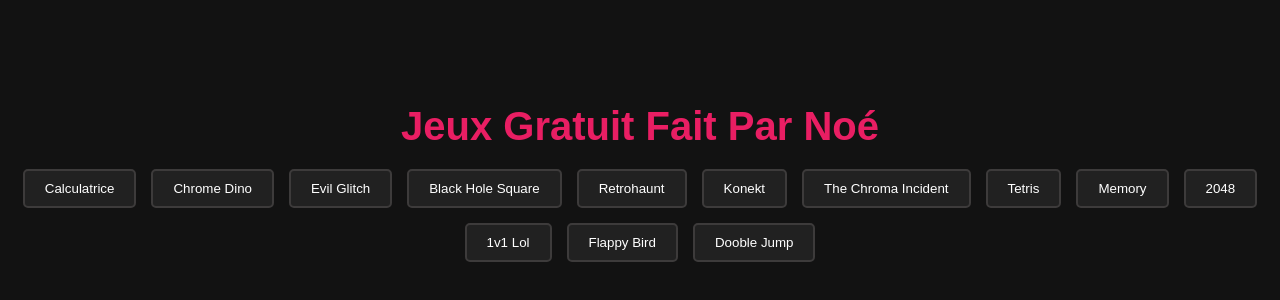
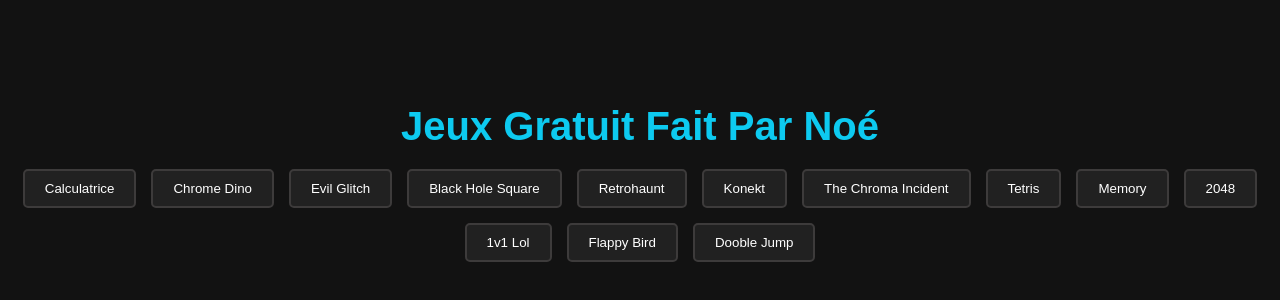
Before and after one commit to ayka667/nekohost.fr, a plain HTML site: page game.html in a window 1280 px wide. Shown: the part 230-530 px from the top of the page. Drawn offline with Linux system fonts and the light colour scheme.

Commit message:
Update game.html

```diff
--- a/game.html
+++ b/game.html
@@ -20,7 +20,7 @@
         h1 {
             font-size: 2.5em;
             margin-bottom: 20px;
-            color: #e91e63;
+            color: #0dcaf0;
         }
 
         .button-container {
```
